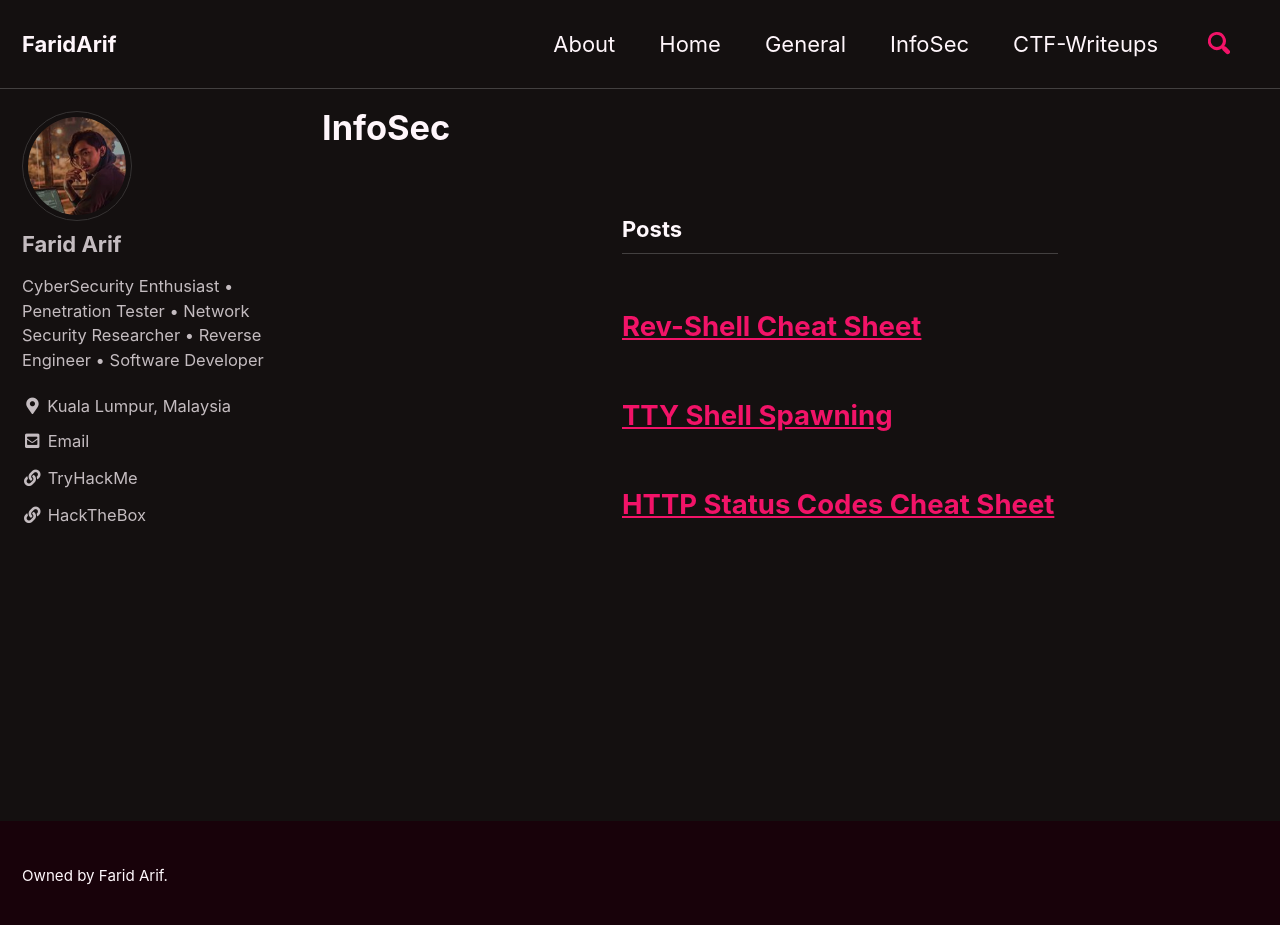
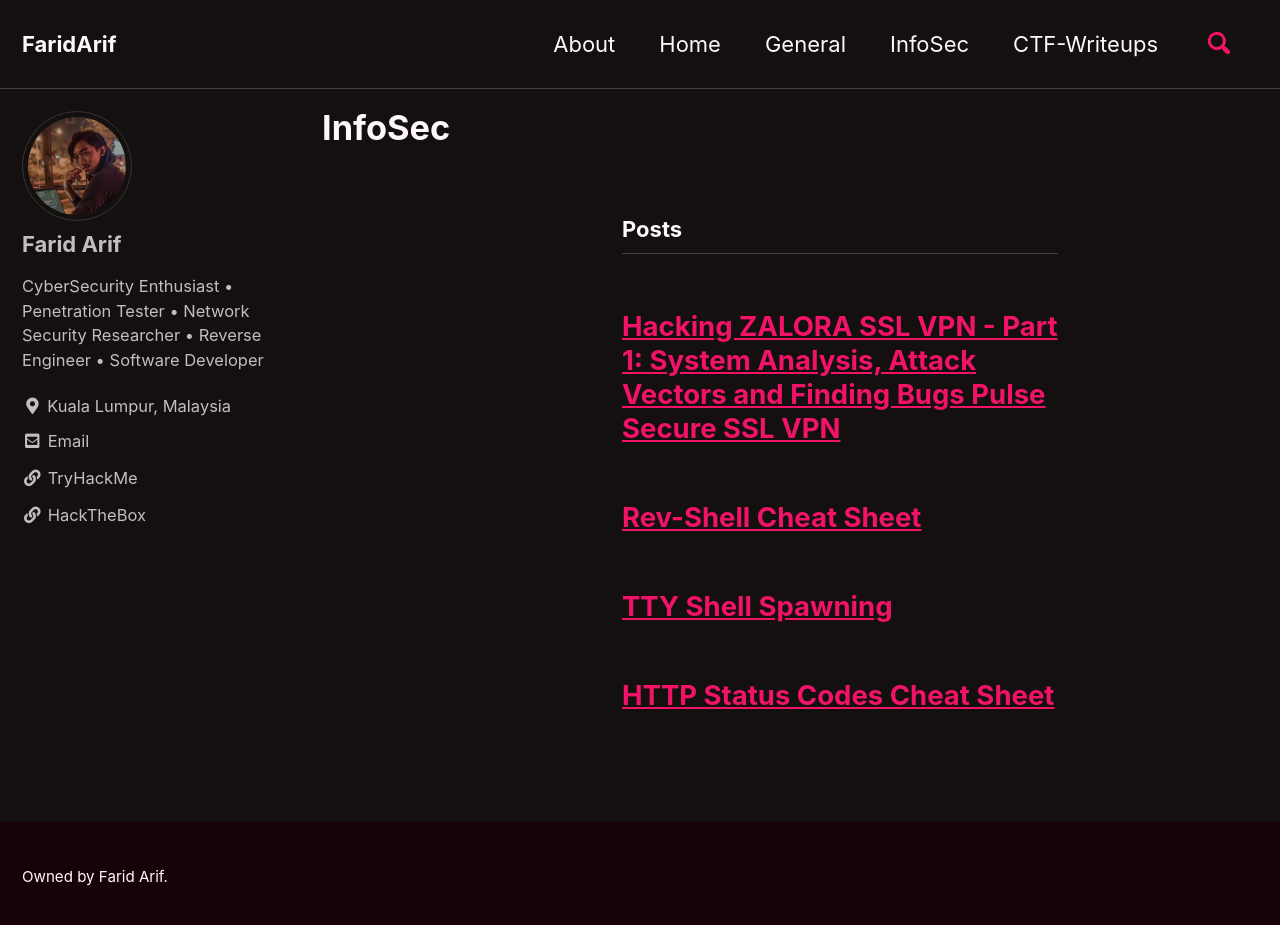
Before and after one commit to faridarif/faridarif.github.io, a Jekyll site: the page built from _pages/infosec.md, in a window 1280 px wide and 932 px high. Shown: the top 925 px of the window. Built offline with Jekyll 4.4.1, drawn with Linux system fonts in a browser that asks for light colours; cached includes are drawn as plain includes.

Commit message:
Update infosec.md

```diff
--- a/_pages/infosec.md
+++ b/_pages/infosec.md
@@ -9,6 +9,14 @@ author_profile: true
  <h1 id="page-title" class="page__title"></h1>
  <h3 class="archive__subtitle">Posts</h3>
  <div class="entries-list">
+  <div class="list__item">
+   <article class="archive__item" itemscope="" itemtype="https://schema.org/CreativeWork">
+    <h2 class="archive__item-title no_toc" itemprop="headline">
+     <a href="/infosec/hacking-zalora-ssl-vpn-part-1-system-analysis-attack-vectors-and-finding-bugs-pulse-secure-ssl-vpn/" rel="permalink">Hacking ZALORA SSL VPN - Part 1: System Analysis, Attack Vectors and Finding Bugs Pulse Secure SSL VPN</a>
+    </h2>
+    <p class="archive__item-excerpt" itemprop="description"></p>
+   </article>
+  </div>
   <div class="list__item">
    <article class="archive__item" itemscope="" itemtype="https://schema.org/CreativeWork">
     <h2 class="archive__item-title no_toc" itemprop="headline">
```
